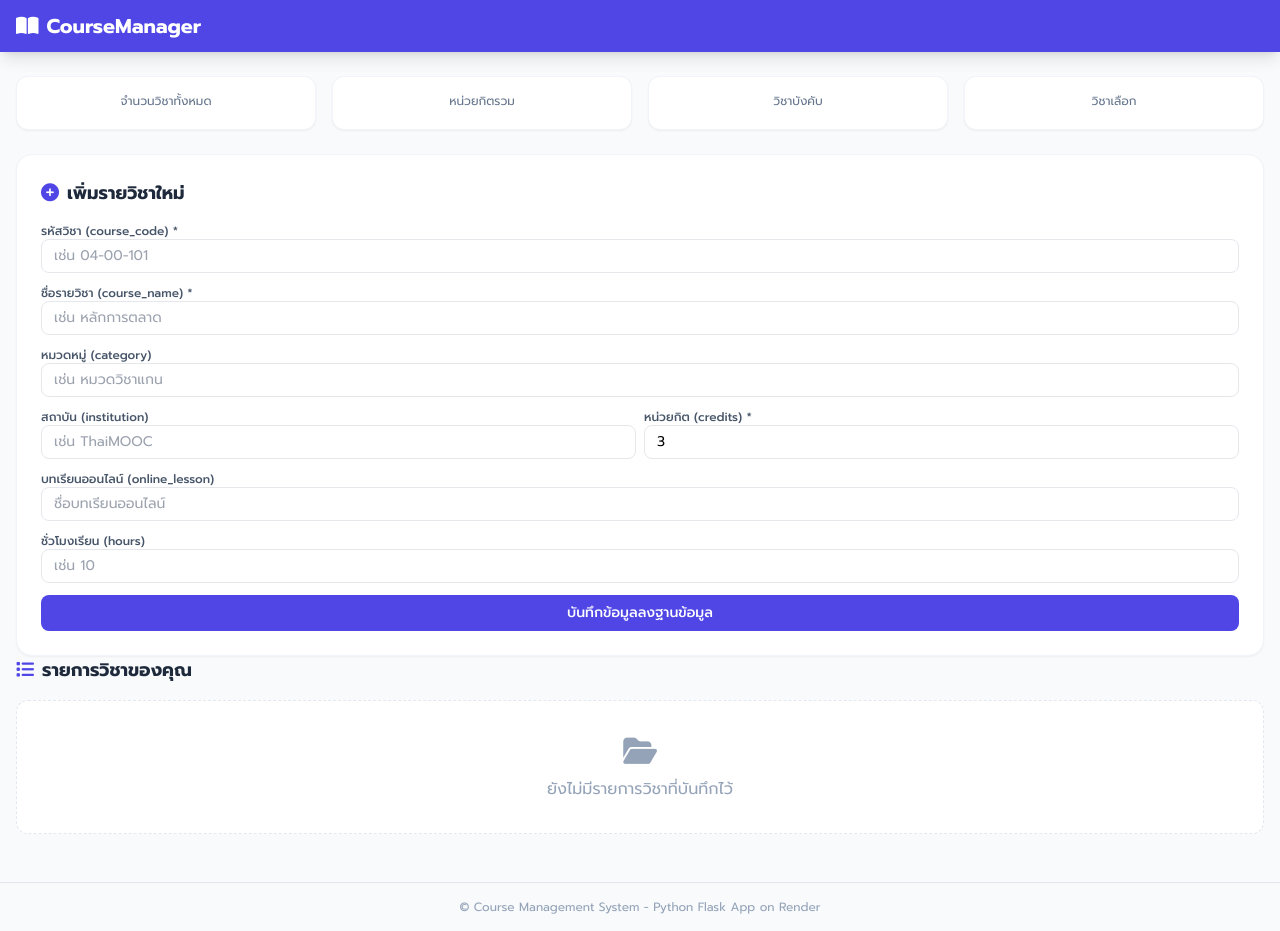
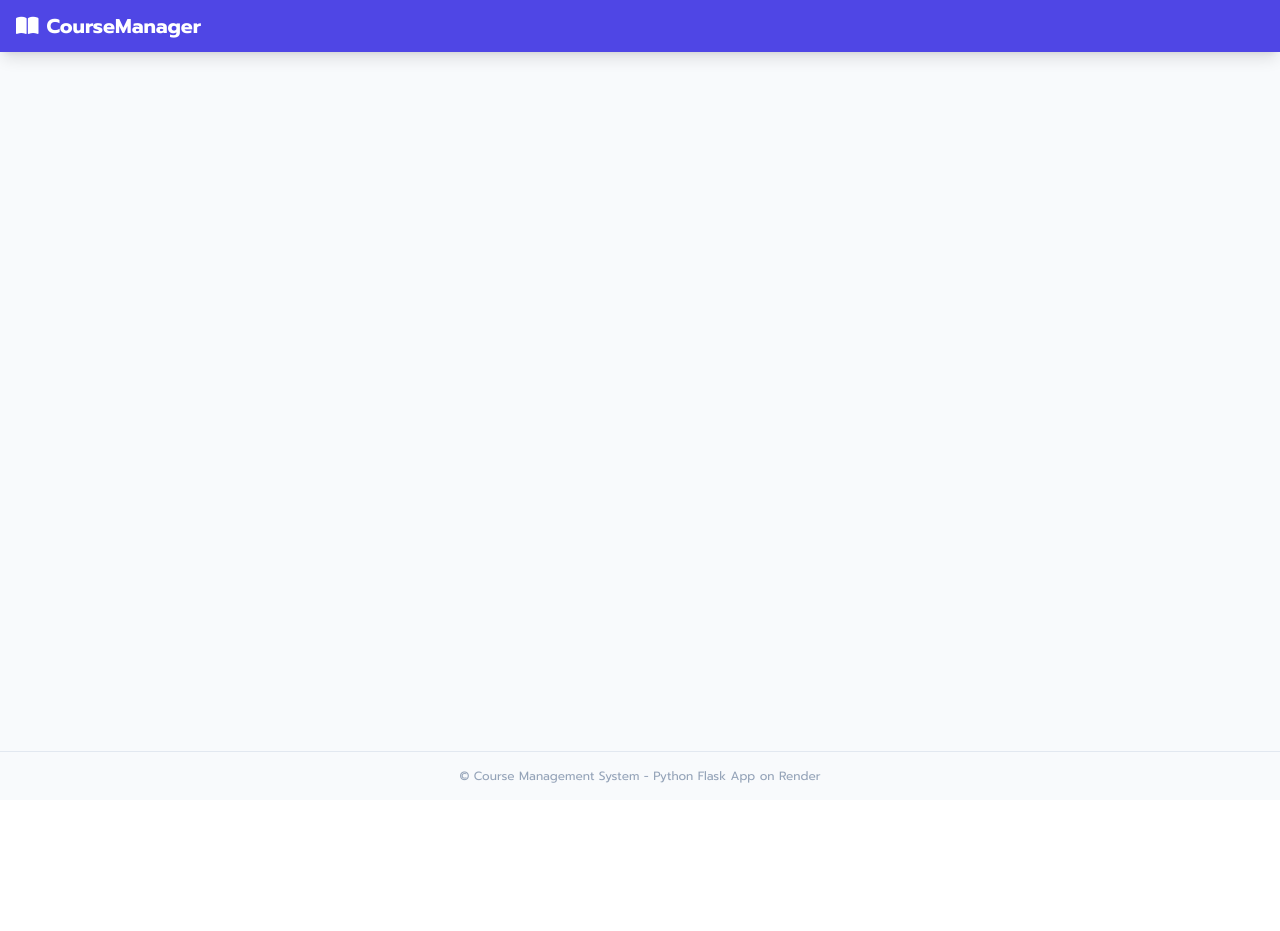
Before and after one commit to kungkling1k23-spec/course-management-system, a Flask app: template templates/dashboard.html in a window 1280 px wide. After the commit the page ends 783 px from the top, so only its background shows below. Run offline with Flask 3, Linux system fonts and the light colour scheme; the template is opened without the code that fills it, so the values that code supplies are empty; some libraries are stand-ins or nearby versions.

Commit message:
Update dashboard.html

```diff
--- a/templates/dashboard.html
+++ b/templates/dashboard.html
@@ -1,99 +1,45 @@
-{% extends "base.html" %}
-{% block title %}หน้าจัดการวิชา{% endblock %}
-{% block content %}
-<!-- Cards Stats -->
-<div class="grid grid-cols-2 md:grid-cols-4 gap-4 mb-6">
-    <div class="bg-white p-4 rounded-xl border border-slate-100 shadow-sm text-center">
-        <p class="text-xs text-slate-500">จำนวนวิชาทั้งหมด</p>
-        <p class="text-2xl font-bold text-indigo-600 mt-1">{{ stats.total }}</p>
-    </div>
-    <div class="bg-white p-4 rounded-xl border border-slate-100 shadow-sm text-center">
-        <p class="text-xs text-slate-500">หน่วยกิตรวม</p>
-        <p class="text-2xl font-bold text-emerald-600 mt-1">{{ stats.credits }}</p>
-    </div>
-    <div class="bg-white p-4 rounded-xl border border-slate-100 shadow-sm text-center">
-        <p class="text-xs text-slate-500">วิชาบังคับ</p>
-        <p class="text-2xl font-bold text-blue-600 mt-1">{{ stats.required }}</p>
-    </div>
-    <div class="bg-white p-4 rounded-xl border border-slate-100 shadow-sm text-center">
-        <p class="text-xs text-slate-500">วิชาเลือก</p>
-        <p class="text-2xl font-bold text-purple-600 mt-1">{{ stats.elective }}</p>
-    </div>
-</div>
+<!DOCTYPE html>
+<html lang="th">
+<head>
+    <meta charset="UTF-8">
+    <meta name="viewport" content="width=device-width, initial-scale=1.0">
+    <title>{% block title %}ระบบจัดการรายวิชา{% endblock %}</title>
+    <script src="https://cdn.tailwindcss.com"></script>
+    <link href="https://cdnjs.cloudflare.com/ajax/libs/font-awesome/6.4.0/css/all.min.css" rel="stylesheet">
+    <link href="https://fonts.googleapis.com/css2?family=Prompt:wght@300;400;500;600;700&display=swap" rel="stylesheet">
+    <style> body { font-family: 'Prompt', sans-serif; } </style>
+</head>
+<body class="bg-slate-50 min-h-screen flex flex-col justify-between">
+    <nav class="bg-indigo-600 text-white shadow-lg">
+        <div class="max-w-7xl mx-auto px-4 py-3 flex justify-between items-center">
+            <a href="/" class="flex items-center gap-2 font-bold text-xl">
+                <i class="fa-solid font-bold fa-book-open"></i> CourseManager
+            </a>
+            {% if session.get('user_id') %}
+            <div class="flex items-center gap-4">
+                <span class="text-sm bg-indigo-700 px-3 py-1.5 rounded-full"><i class="fa-regular fa-user mr-1"></i> {{ session.fullname }}</span>
+                <a href="/logout" class="text-sm bg-red-500 hover:bg-red-600 px-3 py-1.5 rounded-lg transition"><i class="fa-solid fa-right-from-bracket mr-1"></i> ออกจากระบบ</a>
+            </div>
+            {% endif %}
+        </div>
+    </nav>
 
-<div class="bg-white p-6 rounded-2xl shadow-sm border border-slate-100 h-fit">
-    <h3 class="text-lg font-bold text-slate-800 mb-4"><i class="fa-solid fa-plus-circle text-indigo-600 mr-2"></i>เพิ่มรายวิชาใหม่</h3>
-    <form action="/course/add" method="POST" class="space-y-3">
-        <div>
-            <label class="block text-xs font-medium text-slate-600">รหัสวิชา (course_code) *</label>
-            <input type="text" name="course_code" placeholder="เช่น 04-00-101" required class="w-full px-3 py-1.5 border rounded-lg text-sm focus:ring-2 focus:ring-indigo-500 outline-none">
-        </div>
-        <div>
-            <label class="block text-xs font-medium text-slate-600">ชื่อรายวิชา (course_name) *</label>
-            <input type="text" name="course_name" placeholder="เช่น หลักการตลาด" required class="w-full px-3 py-1.5 border rounded-lg text-sm focus:ring-2 focus:ring-indigo-500 outline-none">
-        </div>
-        <div>
-            <label class="block text-xs font-medium text-slate-600">หมวดหมู่ (category)</label>
-            <input type="text" name="category" placeholder="เช่น หมวดวิชาแกน" class="w-full px-3 py-1.5 border rounded-lg text-sm outline-none">
-        </div>
-        <div class="grid grid-cols-2 gap-2">
-            <div>
-                <label class="block text-xs font-medium text-slate-600">สถาบัน (institution)</label>
-                <input type="text" name="institution" placeholder="เช่น ThaiMOOC" class="w-full px-3 py-1.5 border rounded-lg text-sm outline-none">
-            </div>
-            <div>
-                <label class="block text-xs font-medium text-slate-600">หน่วยกิต (credits) *</label>
-                <input type="number" name="credits" min="1" max="6" value="3" required class="w-full px-3 py-1.5 border rounded-lg text-sm outline-none">
-            </div>
-        </div>
-        <div>
-            <label class="block text-xs font-medium text-slate-600">บทเรียนออนไลน์ (online_lesson)</label>
-            <input type="text" name="online_lesson" placeholder="ชื่อบทเรียนออนไลน์" class="w-full px-3 py-1.5 border rounded-lg text-sm outline-none">
-        </div>
-        <div>
-            <label class="block text-xs font-medium text-slate-600">ชั่วโมงเรียน (hours)</label>
-            <input type="number" name="hours" placeholder="เช่น 10" class="w-full px-3 py-1.5 border rounded-lg text-sm outline-none">
-        </div>
-        <button type="submit" class="w-full bg-indigo-600 text-white py-2 rounded-lg font-medium text-sm hover:bg-indigo-700 transition">บันทึกข้อมูลลงฐานข้อมูล</button>
-    </form>
-</div>
+    <main class="max-w-7xl mx-auto px-4 py-6 w-full flex-grow">
+        {% with messages = get_flashed_messages(with_categories=true) %}
+          {% if messages %}
+            {% for category, message in messages %}
+              <div class="mb-4 p-4 rounded-xl text-sm font-medium {% if category == 'success' %}bg-emerald-100 text-emerald-800 border border-emerald-200{% elif category == 'danger' %}bg-rose-100 text-rose-800 border border-rose-200{% else %}bg-blue-100 text-blue-800 border border-blue-200{% endif %}">
+                {{ message }}
+              </div>
+            {% endfor %}
+          {% endif %}
+        {% endwith %}
 
-    <!-- รายการวิชา -->
-    <div class="md:col-span-2 space-y-4">
-        <h3 class="text-lg font-bold text-slate-800"><i class="fa-solid fa-list text-indigo-600 mr-2"></i>รายการวิชาของคุณ</h3>
-        {% if courses %}
-            <div class="space-y-3">
-            {% for course in courses %}
-                <div class="bg-white p-4 rounded-xl border border-slate-100 shadow-sm hover:shadow-md transition">
-                    <div class="flex justify-between items-start">
-                        <div>
-                            <span class="text-xs font-semibold px-2 py-0.5 rounded bg-indigo-50 text-indigo-600">{{ course.code }}</span>
-                            <span class="text-xs px-2 py-0.5 rounded bg-slate-100 text-slate-600 ml-1">{{ course.category }}</span>
-                            <h4 class="font-bold text-slate-800 text-base mt-1">{{ course.name }}</h4>
-                        </div>
-                        <div class="flex items-center gap-2">
-                            <span class="text-xs bg-emerald-50 text-emerald-700 font-semibold px-2 py-1 rounded-md">{{ course.credits }} หน่วยกิต</span>
-                            <form action="/course/delete/{{ course.id }}" method="POST" onsubmit="return confirm('ยืนยันการลบวิชานี้?');">
-                                <button type="submit" class="text-rose-500 hover:text-rose-700 text-sm px-2 py-1"><i class="fa-solid fa-trash"></i></button>
-                            </form>
-                        </div>
-                    </div>
-                    {% if course.instructor or course.semester or course.description %}
-                    <div class="mt-3 text-xs text-slate-500 space-y-1 border-t pt-2 border-slate-50">
-                        {% if course.instructor %}<p><i class="fa-solid fa-user-tie mr-1"></i> {{ course.instructor }}</p>{% endif %}
-                        {% if course.semester %}<p><i class="fa-regular fa-calendar mr-1"></i> {{ course.semester }}</p>{% endif %}
-                        {% if course.description %}<p class="text-slate-600 italic">{{ course.description }}</p>{% endif %}
-                    </div>
-                    {% endif %}
-                </div>
-            {% endfor %}
-            </div>
-        {% else %}
-            <div class="bg-white p-8 rounded-xl text-center border border-dashed border-slate-200 text-slate-400">
-                <i class="fa-solid fa-folder-open text-3xl mb-2"></i>
-                <p>ยังไม่มีรายการวิชาที่บันทึกไว้</p>
-            </div>
-        {% endif %}
-    </div>
-</div>
-{% endblock %}
+        {% block content %}{% endblock %}
+    </main>
+
+    <footer class="text-center py-4 text-xs text-slate-400 border-t border-slate-200 mt-6">
+        © Course Management System - Python Flask App on Render
+    </footer>
+</body>
+</html>
```
